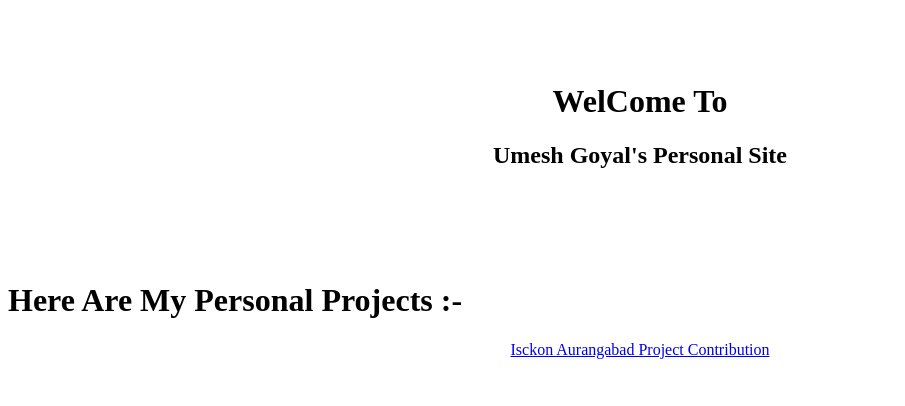
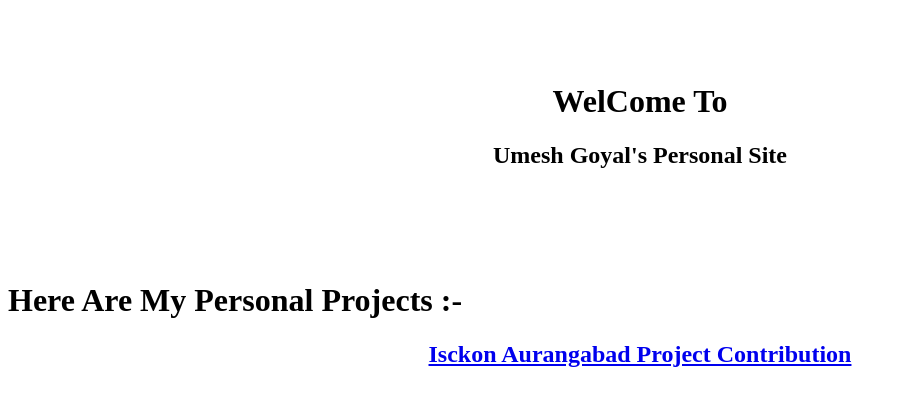
Before and after one commit to goyalper/welcome, a plain HTML site: page index.html in a window 1280 px wide. Shown: the whole page, without its empty margins (0-905 px from the left). Drawn offline with Linux system fonts and the light colour scheme.

Commit message:
ADDED FONT SIZE <UMESH GOYAL>

```diff
--- a/index.html
+++ b/index.html
@@ -8,4 +8,4 @@
 <h1>Here Are My Personal Projects :-</h1>
 <center>
 
-    <a href="/apps/Isckon_Project/project-isckon.html">Isckon Aurangabad Project Contribution</a>
+    <h2><a href="/apps/Isckon_Project/project-isckon.html">Isckon Aurangabad Project Contribution</a></h2>
```
